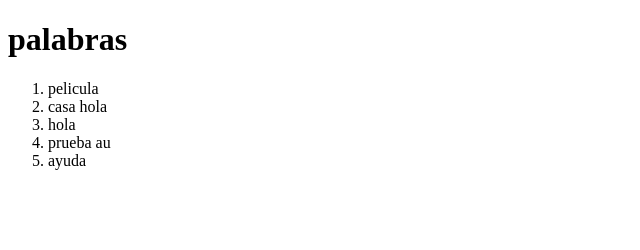
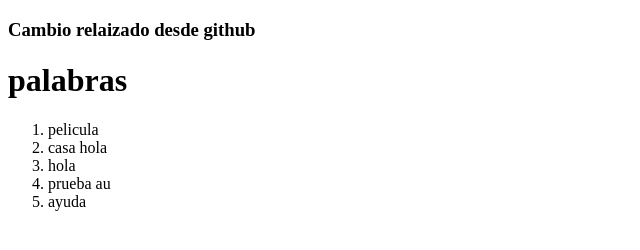
Before and after one commit to oscar9010/web, a plain HTML site: page index.html in a window 1280 px wide. Shown: the whole page, without its empty margins (0-640 px from the left). Drawn offline with Linux system fonts and the light colour scheme.

Commit message:
Se agrego un H3 con "Cambio realizado desde github"

```diff
--- a/index.html
+++ b/index.html
@@ -7,6 +7,7 @@
     <title>Document</title>
 </head>
 <body>
+    <h3> Cambio relaizado desde github</h3>
     <h1>palabras</h1>
     <ol>
         <li>pelicula</li>
```
